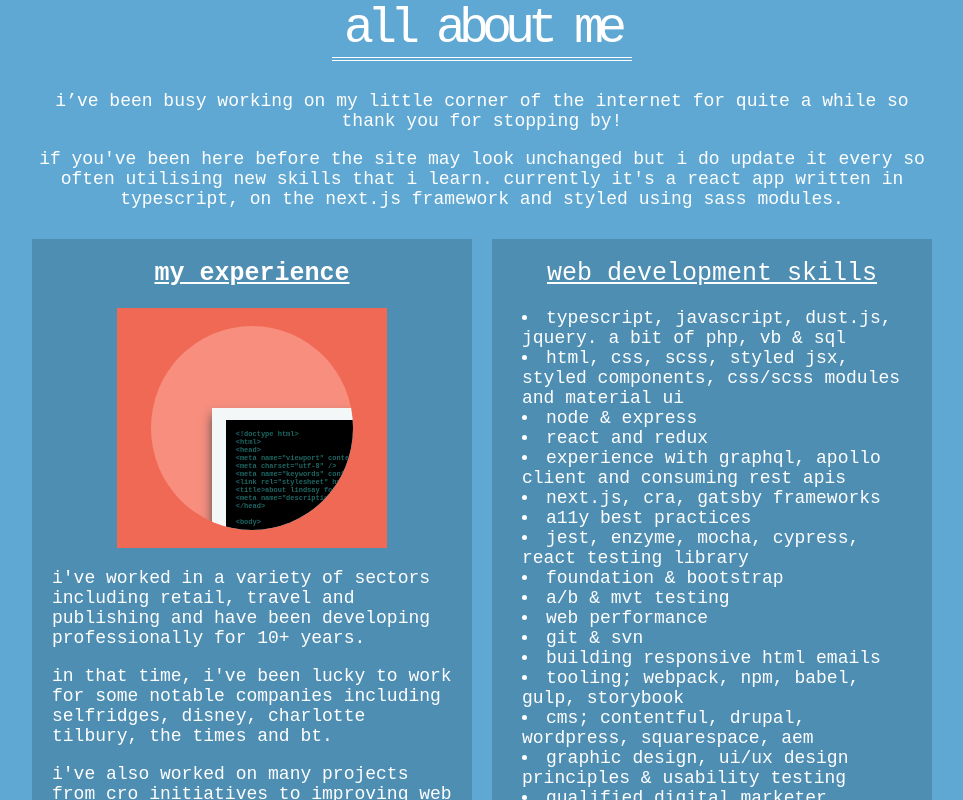
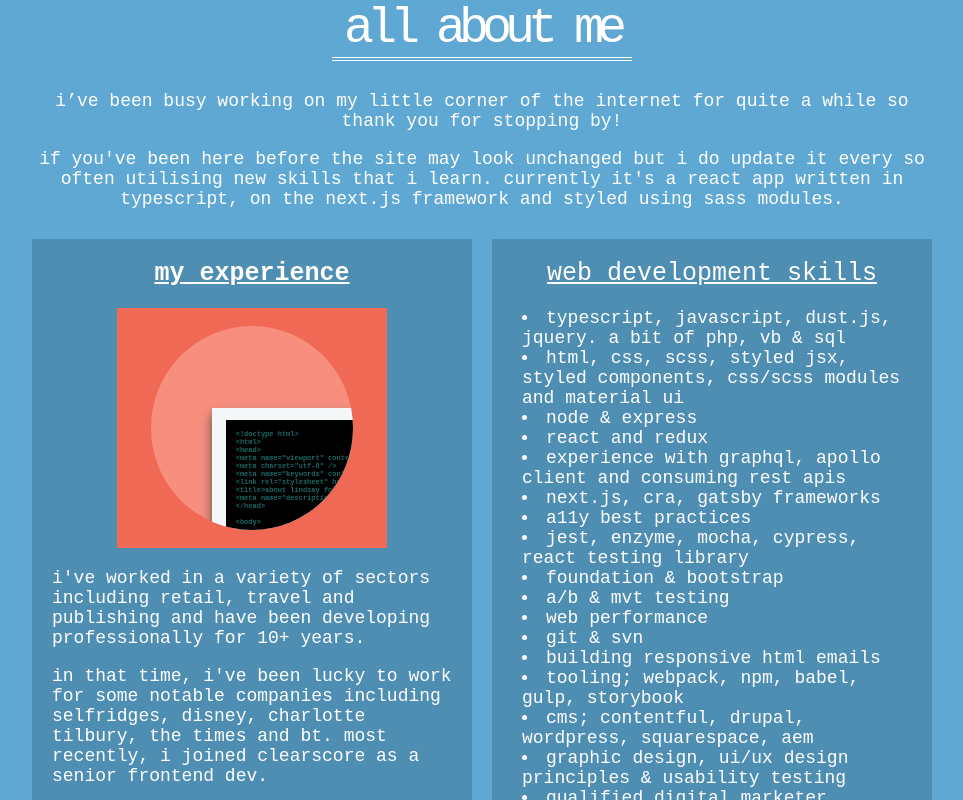
Before and after one commit to lindsayfoley/lindsayfoley, a Next.js app: page /about in a window 1280 px wide. Shown: the top 800 px of the page, without its empty margins (158-1121 px from the left). Built offline with nearby package versions, Linux system fonts and the light colour scheme; some icons are missing; a web font is replaced by a local one.

Commit message:
updating About page

```diff
--- a/components/organisms/about-me/about-me.tsx
+++ b/components/organisms/about-me/about-me.tsx
@@ -32,6 +32,7 @@ const AboutMe: VFC = () => (
           <p>
             In that time, I've been lucky to work for some notable companies
             including Selfridges, Disney, Charlotte Tilbury, The Times and BT.
+            Most recently, I joined ClearScore as a Senior Frontend Dev.
           </p>
           <p>
             I've also worked on many projects from CRO initiatives to improving
```
